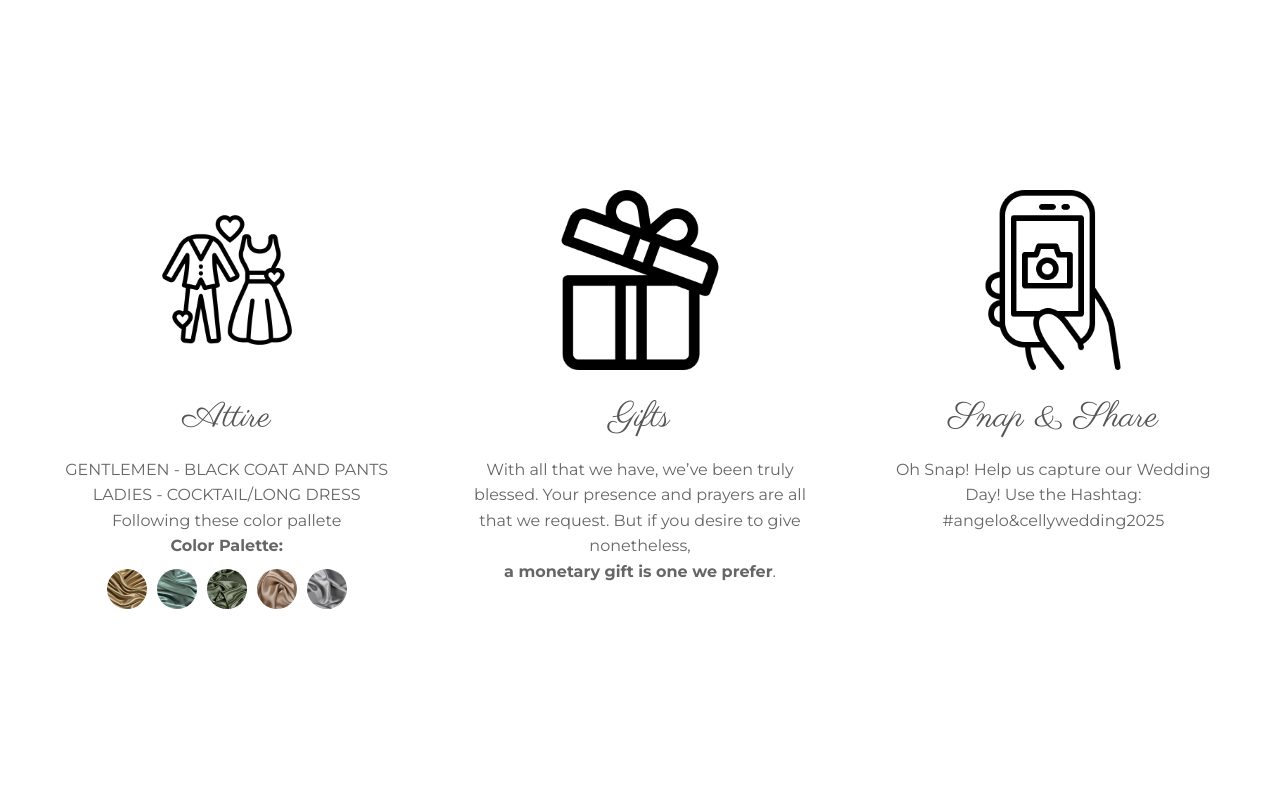
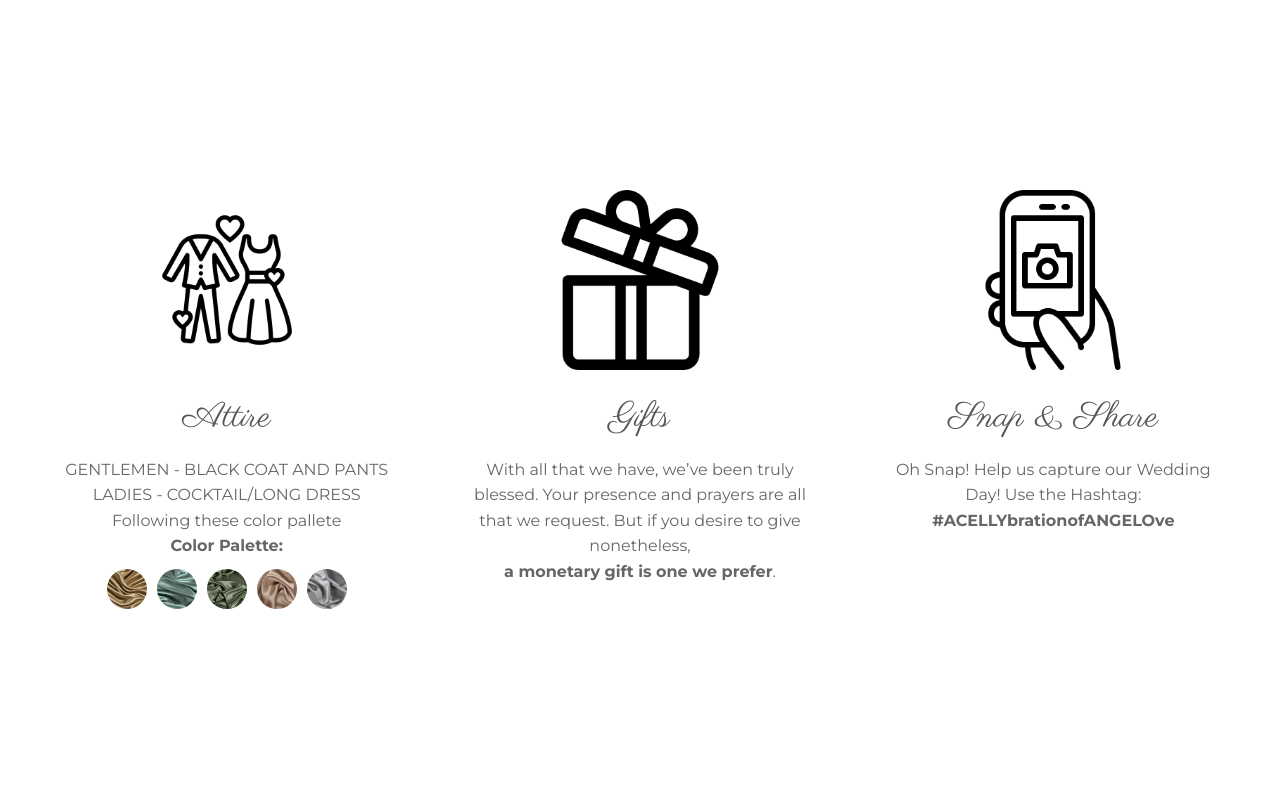
Before and after one commit to gelo29/wedding-website-rsvp, a Django app: page / in a window 1280 px wide. Shown: the part 1834-2632 px from the top of the page. Run offline with Django 5.2, Linux system fonts and the light colour scheme.

Commit message:
added hushtag

```diff
--- a/wedding_event/wedding_rsvp/templates/wedding_rsvp/entourage.html
+++ b/wedding_event/wedding_rsvp/templates/wedding_rsvp/entourage.html
@@ -193,7 +193,7 @@
       <!-- Add more pairs here -->
     </div>
   </div>
-  <h2 class="bearers-title">bearers</h2>
+  <h2 class="bearers-title">Bearers</h2>
   <div class="entourage-pair-group">
     <div class="bearers-pair">
       <div class="entourage-featured-card">
--- a/wedding_event/wedding_rsvp/templates/wedding_rsvp/index.html
+++ b/wedding_event/wedding_rsvp/templates/wedding_rsvp/index.html
@@ -350,7 +350,7 @@
       <h2 class="detail-title">Snap & Share</h2>
       <p class="details-para">
         Oh Snap! Help us capture our Wedding Day! Use the Hashtag:
-        #angelo&cellywedding2025
+        <strong>#ACELLYbrationofANGELOve</strong>
       </p>
     </div>
   </div>
```
